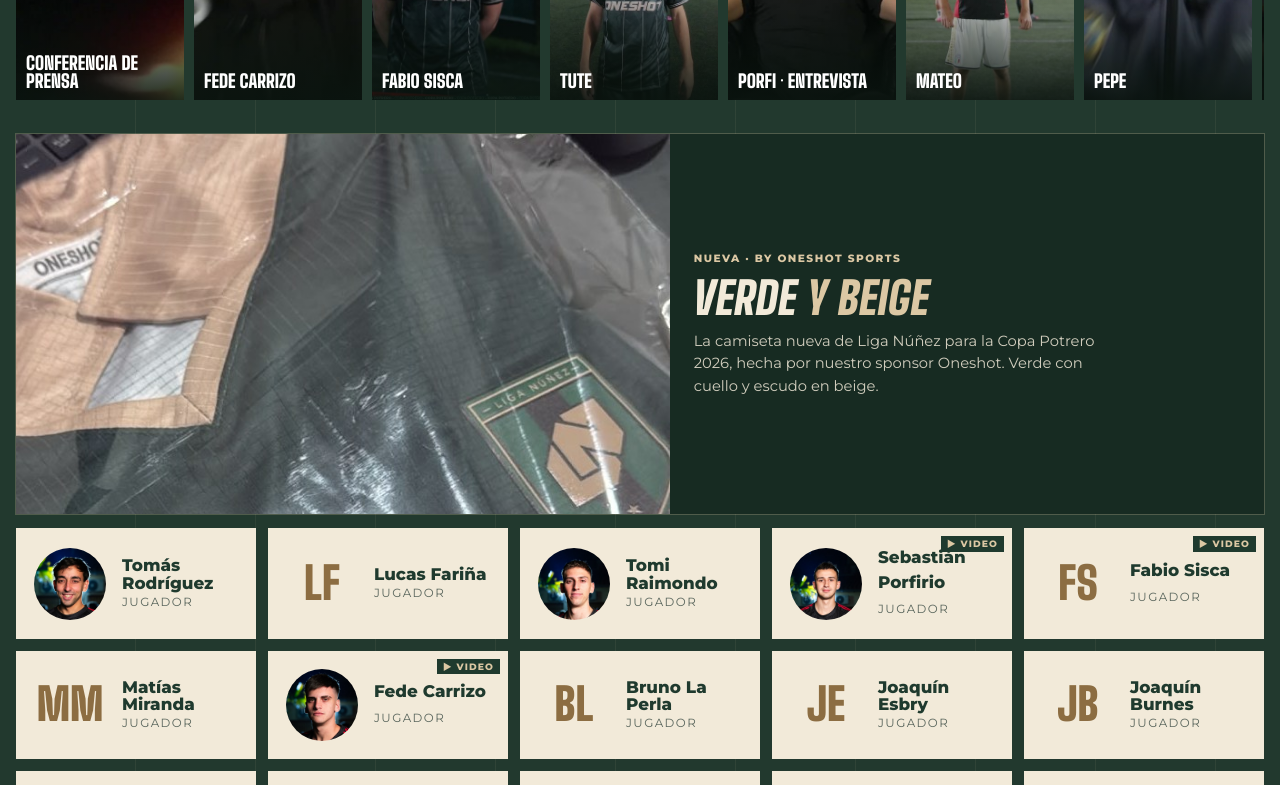
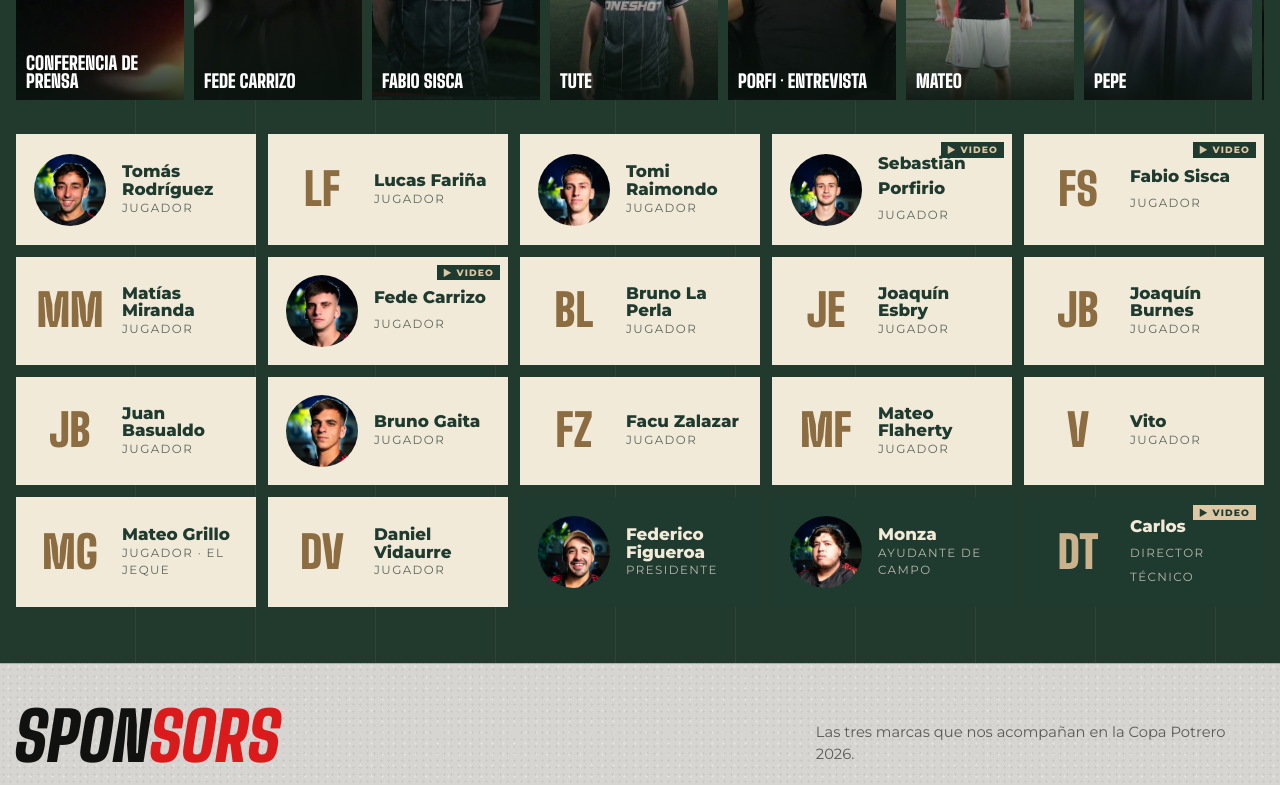
Before and after one commit to liganunez/liganunez.github.io, a plain HTML site: page copa-potrero/index.html in a window 1280 px wide. Shown: the part 4360-5145 px from the top of the page. Drawn offline with Linux system fonts and the light colour scheme; a script that the page names is missing.

Commit message:
Saca la foto de la camiseta

```diff
--- a/copa-potrero/index.html
+++ b/copa-potrero/index.html
@@ -469,7 +469,6 @@ footer .handles a{color:var(--paper);text-decoration:none}
     </figure>
     <div class="meet-h"><h3 class="it">Conocé <span>al plantel</span></h3><p>Los videos que venimos subiendo al Instagram. Tocá uno para verlo, o tocá a cualquier jugador para ver su perfil.</p></div>
     <div class="reel" id="reel"></div>
-    <div class="kit-card"><img src="fotos-camiseta_oneshot_verde.jpg" alt="Camiseta verde de Liga Núñez con cuello beige y escudo verde y beige, hecha por Oneshot" loading="lazy"><div><span class="eyebrow">Nueva · by Oneshot Sports</span><h3 class="it">Verde <span>y beige</span></h3><p>La camiseta nueva de Liga Núñez para la Copa Potrero 2026, hecha por nuestro sponsor Oneshot. Verde con cuello y escudo en beige.</p></div></div>
     <div class="squad" id="squad"></div>
   </section>
 
```
